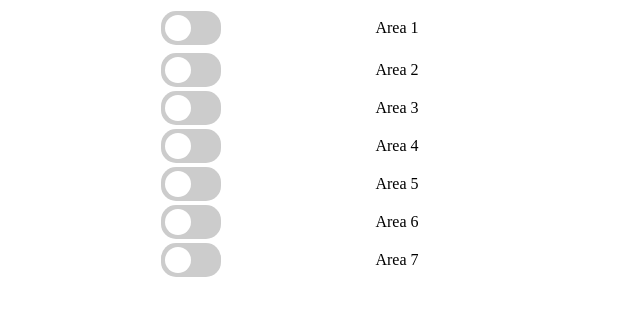
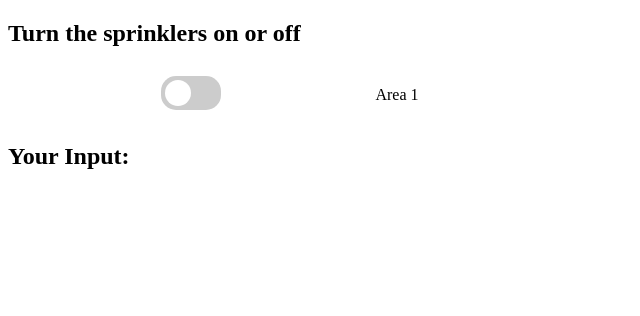
Before and after one commit to johnnyreid/sprinkla, a PHP site: page / in a window 1280 px wide. Shown: the top 316 px of the page, without its empty margins (0-640 px from the left). Run offline with PHP 8.4, Linux system fonts and the light colour scheme.

Commit message:
first upload

```diff
--- a/index.php
+++ b/index.php
@@ -1,165 +1,76 @@
+<!DOCTYPE HTML>
+<html>
+<head>
+    <link rel="stylesheet" type="text/css" href="css/sliders.css">
+    <link rel="stylesheet" type="text/css" href="css/tables.css">
+
+    <style>
+        .error {color: #FF0000;}
+    </style>
+</head>
+<body>
+
+
 <?php
 
-//sudo git clone https://github.com/johnnoatemybaby/www.git
+$sprinkler1 = false;
+$sprinkler2 = false;
+$sprinkler3 = false;
+$sprinkler4 = false;
+$sprinkler5 = false;
+$sprinkler6 = false;
+$sprinkler7 = false;
+
+if ($_SERVER["REQUEST_METHOD"] == "POST") {
+
+
+    empty($_POST["checkbox1"]) ? $sprinkler1="false" : $sprinkler1="true";
+
+}
+function gather_input($data)
+{
+    $data = trim($data);
+    $data = stripslashes($data);
+    $data = htmlspecialchars($data);
+    return $data;
+}
+?>
+
+<h2>Turn the sprinklers on or off</h2>
+<form method="post" action="<?php echo htmlspecialchars($_SERVER["PHP_SELF"]);?>">
 
 
 
 
-/*use PiPHP\GPIO\GPIO;
-use PiPHP\GPIO\Pin\InputPinInterface;
-use PiPHP\GPIO\Pin\OutputPinInterface;
 
-// This GPIO object can be used to retrieve pins and create interrupt watchers
-$gpio = new GPIO();
-
-// Configure pin 2 as an output pin and retrieve an object that we can use to change it
-$ledPin = $gpio->getOutputPin(2);
-
-// Configure pin 3 as an input pin and retrieve an object that we can use to observe it
-$buttonPin = $gpio->getInputPin(3);
-
-// Configure this pin to trigger interrupts when the voltage rises.
-// ::EDGE_FALLING and ::EDGE_BOTH are also valid.
-$buttonPin->setEdge(InputPinInterface::EDGE_RISING);
-
-// Create an interrupt watcher (this is a type of event loop)
-$interruptWatcher = $gpio->createWatcher();
-
-// Register a callback for handling interrupts on the button pin
-$interruptWatcher->register($buttonPin, function () use ($ledPin) {
-    echo 'Blinking LED...' . PHP_EOL;
-
-    // Toggle the value of the LED five times
-    for ($i = 0; $i < 5; $i++) {
-        $ledPin->setValue(OutputPinInterface::VALUE_HIGH);
-        usleep(100000);
-        $ledPin->setValue(OutputPinInterface::VALUE_LOW);
-        usleep(100000);
-    }
-
-    // Returning false would cause the loop below to exit
-    return true;
-});
-
-// Loop until an interrupt callback returns false, this code will iterate every 5 seconds
-while ($interruptWatcher->watch(5000))
-{
-    echo "waiting for 5 seconds";
-};
-
-*/
-
-?>
-
-<script>
-    function myFunction() {
-        var x = document.getElementById("mySelect").value;
-        document.getElementById("demo").innerHTML = "You selected: " + x;
-    }
-</script>
-
-<html>
-<head>
-    <link rel="stylesheet" type="text/css" href="css/sliders.css">
-    <link rel="stylesheet" type="text/css" href="css/tables.css">
-</head>
-
-<body>
-
-
+<form action="doSomething.php" method="POST" target="_self">
 
 <table style="width:50%" >
     <tr>
         <td>
-            <label class="switch" id="fart" onchange="check(this);" />
-                <input type="checkbox">
-                  <span class="slider round"></span>
+            <label class="switch"/>
+                <input type="checkbox" name="checkbox1" value="true" <?php if (isset($sprinkler1) && $sprinkler1=="true")echo "checked";?> onChange="this.form.submit()">
+                <span class="slider round"></span>
             </label>
         </td>
         <td class="fuckyou">
             <p >Area 1</p>
         </td>
-
-
-
     </tr>
-    <tr>
-        <td>
-            <p id="demo"></p>
-
-
-        </td>
-    </tr>
-    <tr>
-        <td>
-            <label class="switch">
-                <input type="checkbox">
-                <span class="slider round"></span>
-            </label>
-        </td>
-        <td class="fuckyou">
-            <p>Area 2</p>
-        </td>
-    </tr>
-    <tr>
-        <td>
-            <label class="switch">
-                <input type="checkbox">
-                <span class="slider round"></span>
-            </label>
-        </td>
-        <td class="fuckyou">
-            <p>Area 3</p>
-        </td>
-    </tr>
-    <tr>
-        <td> <label class="switch">
-                <input type="checkbox">
-                <span class="slider round"></span>
-            </label>
-        </td>
-        <td class="fuckyou">
-            <p>Area 4</p>
-        </td>
-    </tr>
-    <tr>
-        <td> <label class="switch">
-                <input type="checkbox">
-                <span class="slider round"></span>
-            </label>
-        </td>
-        <td class="fuckyou">
-            <p>Area 5</p>
-        </td>
-    </tr>
-    <tr>
-        <td> <label class="switch">
-                <input type="checkbox">
-                <span class="slider round"></span>
-            </label>
-        </td>
-        <td class="fuckyou">
-            <p>Area 6</p>
-        </td>
-    </tr>
-    <tr>
-        <td> <label class="switch">
-                <input type="checkbox">
-                <span class="slider round"></span>
-            </label>
-        </td>
-        <td class="fuckyou">
-            <p>Area 7</p>
-        </td>
-    </tr>
-
 
 </table>
 
+</form>
 
+
+    <?php
+    echo "<h2>Your Input:</h2>";
+
+    echo "<br>";
+    echo $sprinkler1;
+    echo "<br>";
+    ?>
 
 
 </body>
-
-
 </html>
```
